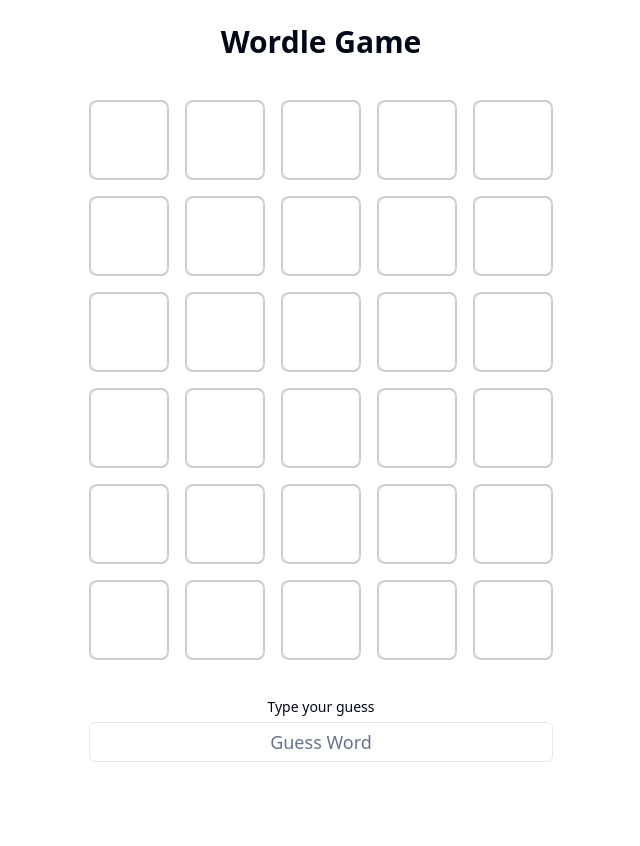
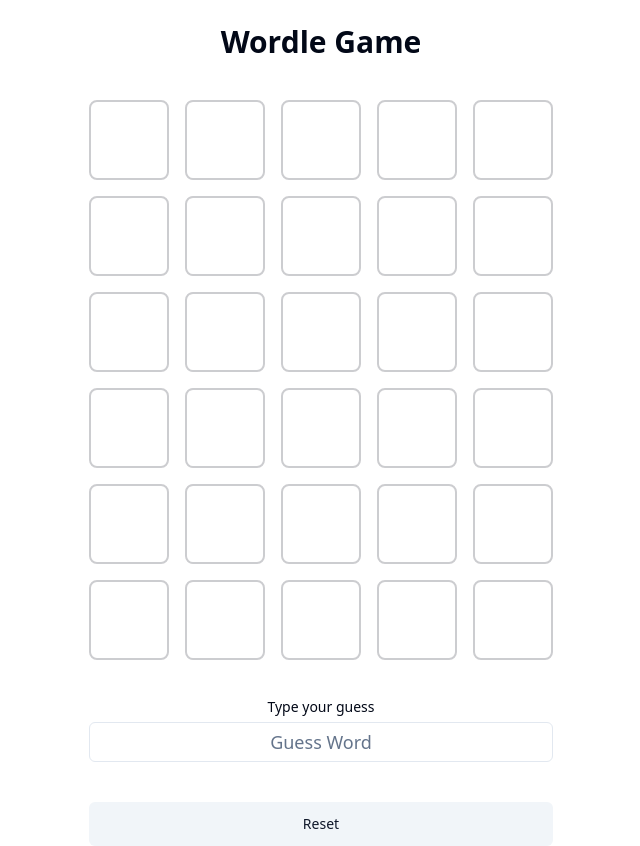
Before and after one commit to ahmed-abdelhamid/wordle-clone, a React (Vite) app: page / in a window 1280 px wide. Shown: the whole page, without its empty margins (319-959 px from the left). Before the commit the page ends 800 px from the top, so only its background shows below. Built offline with nearby package versions, Linux system fonts and the light colour scheme.

Commit message:
add reset button

```diff
--- a/package.json
+++ b/package.json
@@ -11,6 +11,7 @@
   },
   "dependencies": {
     "@radix-ui/react-label": "^2.0.2",
+    "@radix-ui/react-slot": "^1.0.2",
     "class-variance-authority": "^0.7.0",
     "clsx": "^2.1.0",
     "lucide-react": "^0.330.0",
--- a/src/components/contexts/wordle-context.tsx
+++ b/src/components/contexts/wordle-context.tsx
@@ -4,12 +4,13 @@
 
 interface IWordleContext {
   currentGuess: string;
-  setCurrentGuess: (value: string) => void;
   guesses: string[];
   targetWord: string;
-  addGuess: (guess: string) => void;
   maxGuesses: number;
   status: GameStatus;
+  setCurrentGuess: (value: string) => void;
+  addGuess: (guess: string) => void;
+  reset: () => void;
 }
 
 export const WordleContext = createContext<IWordleContext | undefined>(
--- a/src/components/providers/wordle-provider.tsx
+++ b/src/components/providers/wordle-provider.tsx
@@ -35,6 +35,12 @@
     }
   };
 
+  const reset = () => {
+    setGuesses([]);
+    setCurrentGuess("");
+    setStatus("playing");
+  };
+
   const handleSetCurrentGuess = (value: string) => {
     setCurrentGuess(value.toUpperCase());
   };
@@ -49,6 +55,7 @@
         setCurrentGuess: handleSetCurrentGuess,
         maxGuesses: MAX_GUESSES,
         status,
+        reset,
       }}
     >
       {children}
--- /dev/null
+++ b/src/components/ui/button.tsx
@@ -0,0 +1,56 @@
+import * as React from "react"
+import { Slot } from "@radix-ui/react-slot"
+import { cva, type VariantProps } from "class-variance-authority"
+
+import { cn } from "@/lib/utils"
+
+const buttonVariants = cva(
+  "inline-flex items-center justify-center whitespace-nowrap rounded-md text-sm font-medium ring-offset-background transition-colors focus-visible:outline-none focus-visible:ring-2 focus-visible:ring-ring focus-visible:ring-offset-2 disabled:pointer-events-none disabled:opacity-50",
+  {
+    variants: {
+      variant: {
+        default: "bg-primary text-primary-foreground hover:bg-primary/90",
+        destructive:
+          "bg-destructive text-destructive-foreground hover:bg-destructive/90",
+        outline:
+          "border border-input bg-background hover:bg-accent hover:text-accent-foreground",
+        secondary:
+          "bg-secondary text-secondary-foreground hover:bg-secondary/80",
+        ghost: "hover:bg-accent hover:text-accent-foreground",
+        link: "text-primary underline-offset-4 hover:underline",
+      },
+      size: {
+        default: "h-10 px-4 py-2",
+        sm: "h-9 rounded-md px-3",
+        lg: "h-11 rounded-md px-8",
+        icon: "h-10 w-10",
+      },
+    },
+    defaultVariants: {
+      variant: "default",
+      size: "default",
+    },
+  }
+)
+
+export interface ButtonProps
+  extends React.ButtonHTMLAttributes<HTMLButtonElement>,
+    VariantProps<typeof buttonVariants> {
+  asChild?: boolean
+}
+
+const Button = React.forwardRef<HTMLButtonElement, ButtonProps>(
+  ({ className, variant, size, asChild = false, ...props }, ref) => {
+    const Comp = asChild ? Slot : "button"
+    return (
+      <Comp
+        className={cn(buttonVariants({ variant, size, className }))}
+        ref={ref}
+        {...props}
+      />
+    )
+  }
+)
+Button.displayName = "Button"
+
+export { Button, buttonVariants }
--- a/src/components/wordle.tsx
+++ b/src/components/wordle.tsx
@@ -1,12 +1,14 @@
 import { WordForm } from "@/components/wordle/word-form";
 import { GuessesList } from "@/components/wordle/guesses-list";
 import { WordleStatusAlert } from "@/components/wordle/wordle-status-alert";
+import { ResetButton } from "./wordle/reset-button";
 
 export const Wordle = () => {
   return (
     <div className="space-y-10">
       <GuessesList />
       <WordForm />
+      <ResetButton />
       <WordleStatusAlert />
     </div>
   );
--- /dev/null
+++ b/src/components/wordle/reset-button.tsx
@@ -0,0 +1,19 @@
+import { useContext } from "react";
+
+import { Button } from "@/components/ui/button";
+import { WordleContext } from "@/components/contexts/wordle-context";
+
+export const ResetButton = () => {
+  const context = useContext(WordleContext);
+
+  return (
+    <Button
+      size="lg"
+      variant="secondary"
+      className="w-full"
+      onClick={context?.reset}
+    >
+      Reset
+    </Button>
+  );
+};
--- a/src/reducers/letters-reducer.ts
+++ /dev/null
@@ -1,16 +0,0 @@
-export type State = { letters: string[]; guessNo: number };
-
-export type Action = { type: "SET_LETTERS"; payload: { letters: string[] } };
-
-export function letterReducer(state: State, action: Action): State {
-  switch (action.type) {
-    case "SET_LETTERS":
-      return {
-        ...state,
-        letters: action.payload.letters,
-        guessNo: state.guessNo + 1,
-      };
-    default:
-      throw new Error(`Unhandled action type: ${action.type}`);
-  }
-}
```
Also changed, not shown: 1 other file (tests, documents, lock files or other folders).
